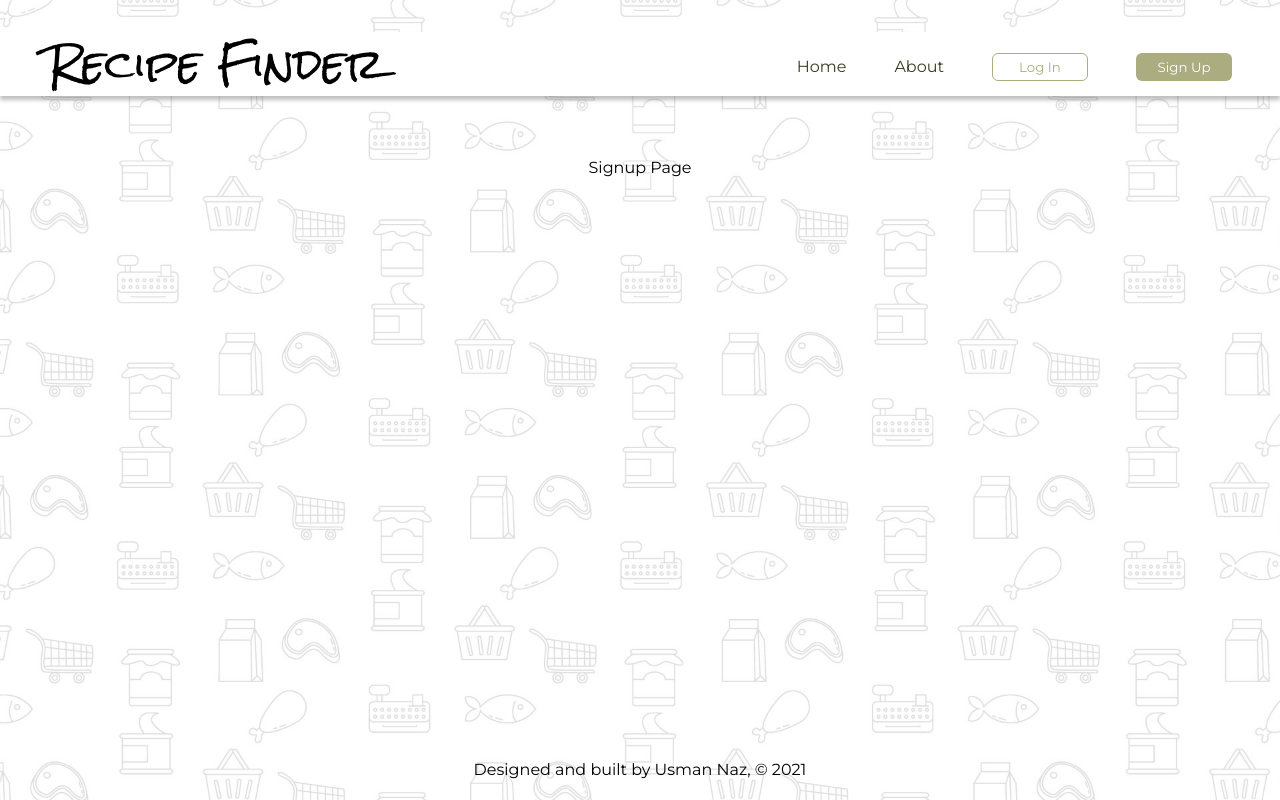
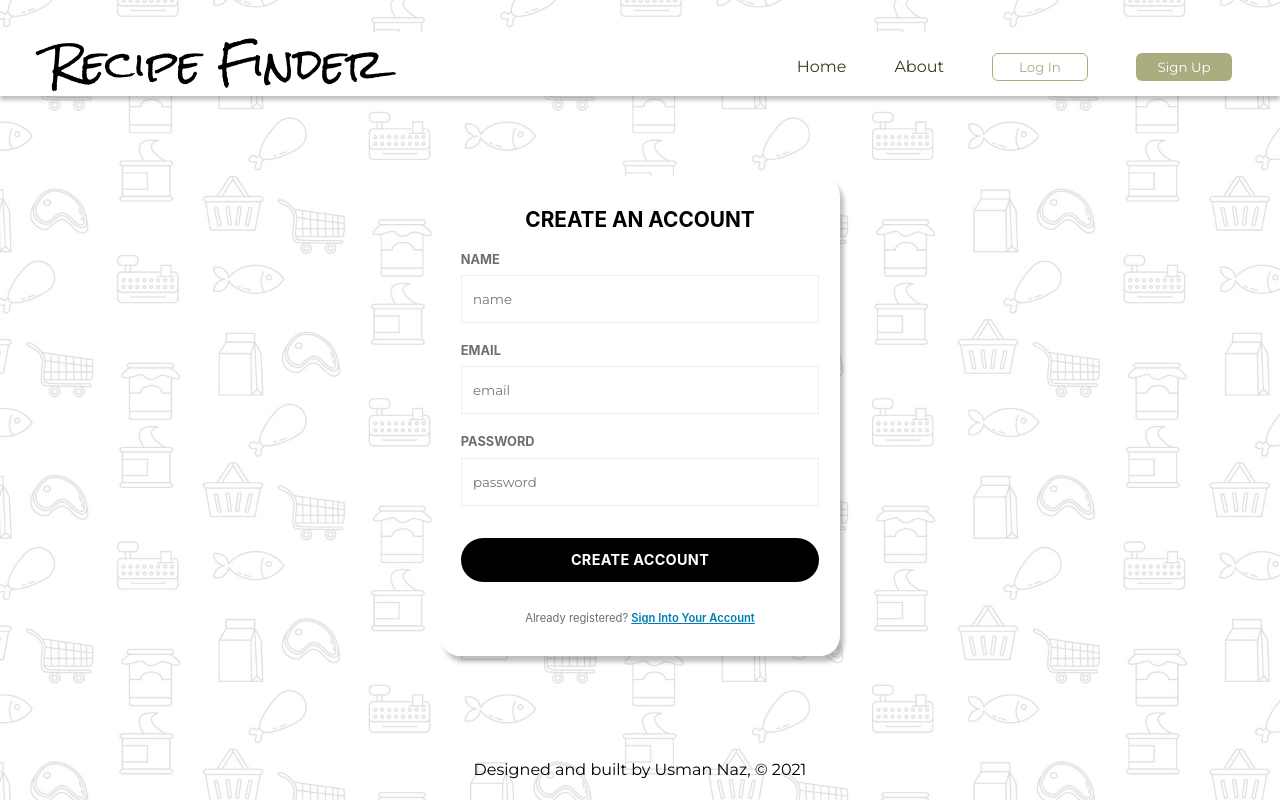
Before and after one commit to usmanazz/Recipe-Finder, a React (Create React App) app in the folder client/: page /signup in a window 1280 px wide. Built offline with nearby package versions, Linux system fonts and the light colour scheme.

Commit message:
create signup and login pages (styles)

```diff
--- a/client/package.json
+++ b/client/package.json
@@ -8,7 +8,7 @@
     "@testing-library/jest-dom": "^5.11.10",
     "@testing-library/react": "^11.2.6",
     "@testing-library/user-event": "^12.8.3",
-    "formik": "^2.2.6",
+    "formik": "^2.2.9",
     "react": "^17.0.2",
     "react-dom": "^17.0.2",
     "react-poppop": "^1.5.0",
--- a/client/src/App/App.css
+++ b/client/src/App/App.css
@@ -32,6 +32,10 @@ body {
   margin-bottom: 3.75rem;
 }
 
+body.mouse :focus {
+  outline: none;
+}
+
 .App {
   padding-bottom: 3.75rem;
   font-family: var(--montserrat-font);
@@ -49,13 +53,11 @@ body {
   text-align: center;
 }
 
-/* might need to uncomment this again */
-
-/* @media only screen and (max-width: 768px) {
+@media only screen and (max-width: 768px) {
   html {
     background-size: initial;
   }
-} */
+}
 
 @media only screen and (max-width: 550px) {
   .footer h3 {
--- a/client/src/App/App.js
+++ b/client/src/App/App.js
@@ -1,5 +1,10 @@
 import React, { useState } from "react";
-import { BrowserRouter as Router, Route, Switch } from "react-router-dom";
+import {
+  BrowserRouter as Router,
+  Redirect,
+  Route,
+  Switch,
+} from "react-router-dom";
 
 import "./App.css";
 import { NavBar } from "../components/NavBar/NavBar";
@@ -22,6 +27,12 @@ function App() {
   const [recipesToShow, setRecipesToShow] = useState([]);
   const [next, setNext] = useState(2);
   const [isLoading, setIsLoading] = useState(true);
+
+  const [isAuthenticated, setIsAuthenticated] = useState(false);
+
+  const setAuth = (boolean) => {
+    setIsAuthenticated(boolean);
+  };
 
   return (
     <Router>
@@ -65,14 +76,42 @@ function App() {
             <Route path="/recipe/:id">
               <Recipe recipes={recipes} />
             </Route>
-            <Route exact path="/account">
-              <MyAccount />
+            <Route
+              exact
+              path="/account"
+              render={(props) =>
+                isAuthenticated ? (
+                  <MyAccount {...props} setAuth={setAuth} />
+                ) : (
+                  <Redirect to="/login" />
+                )
+              }
+            >
+              {/* <MyAccount /> */}
             </Route>
-            <Route path="/login">
-              <Login />
+            <Route
+              path="/login"
+              render={(props) =>
+                !isAuthenticated ? (
+                  <Login {...props} setAuth={setAuth} />
+                ) : (
+                  <Redirect to="/account" />
+                )
+              }
+            >
+              {/* <Login /> */}
             </Route>
-            <Route path="/signup">
-              <Signup />
+            <Route
+              path="/signup"
+              render={(props) =>
+                !isAuthenticated ? (
+                  <Signup {...props} setAuth={setAuth} />
+                ) : (
+                  <Redirect to="/login" />
+                )
+              }
+            >
+              {/* <Signup /> */}
             </Route>
           </Switch>
         </div>
--- a/client/src/pages/Login/Login.css
+++ b/client/src/pages/Login/Login.css
@@ -6,3 +6,112 @@
   margin-top: 6rem;
   justify-content: center;
 }
+
+.login-box {
+  width: 25rem;
+  height: 30rem;
+  background: #ffffff;
+  box-shadow: 4px 6px 4px rgba(0, 0, 0, 0.25);
+  border-radius: 20px;
+  margin-top: 1rem;
+  margin-bottom: 2rem;
+  padding: 1rem 1.3rem;
+  line-height: 1.5rem;
+}
+
+.login-form {
+  display: flex;
+  flex-direction: column;
+}
+
+.login-title {
+  font-family: var(--segoeUI-font);
+  font-weight: bold;
+  font-size: 1.3rem;
+  text-align: center;
+  padding-top: 1rem;
+  padding-bottom: 1.5rem;
+}
+
+.login-field {
+  display: flex;
+  flex-direction: column;
+  margin-bottom: 3rem;
+}
+
+.login-field label {
+  font-family: var(--segoeUI-font);
+  font-weight: bold;
+  padding-bottom: 0.2rem;
+  font-size: 0.8rem;
+  color: #6e6e6e;
+}
+
+.login-field input {
+  border: 1px solid #eeeeee;
+  border-radius: 0;
+  height: 3rem;
+  padding: 0 0.7rem;
+}
+
+.login-field input:focus {
+  border: 1px solid #007db5;
+}
+
+.login-field input[type="email"] {
+  text-transform: lowercase;
+}
+
+.button.login-btn {
+  display: flex;
+  justify-content: center;
+  align-items: center;
+  height: 2.1rem;
+  font-family: var(--segoeUI-font);
+  font-size: 0.9rem;
+  font-weight: bold;
+  border-radius: 5rem;
+  border: none;
+  background-color: black;
+  color: #ffffff;
+  font-weight: bold;
+  letter-spacing: 0.02rem;
+  padding: 1.4rem 0;
+  margin-top: 1rem;
+  margin-bottom: 1.5rem;
+}
+
+.button.login-btn:hover {
+  background-color: rgb(0, 0, 0, 0.85);
+  cursor: pointer;
+}
+
+.button.login-btn:active {
+  background-color: black;
+}
+
+.login-redirect p {
+  font-family: var(--segoeUI-font);
+  font-size: 0.7rem;
+  text-align: center;
+  color: #6e6e6e;
+}
+
+.login-redirect p a {
+  font-weight: 600;
+  text-decoration: underline;
+  color: #007db5;
+}
+
+@media screen and (max-width: 768px) {
+  .login-box {
+    margin-top: 1rem;
+  }
+}
+
+@media screen and (max-width: 460px) {
+  .login-box {
+    width: 100%;
+    border-radius: 0;
+  }
+}
--- a/client/src/pages/Login/Login.js
+++ b/client/src/pages/Login/Login.js
@@ -1,11 +1,43 @@
 import React from "react";
 
 import "./Login.css";
+import { Button } from "../../components/UI/Button";
+import { Link } from "react-router-dom";
 
 export const Login = () => {
+  const handleSubmit = () => {
+    console.log("login");
+  };
+
   return (
     <div className="Login">
-      <h1>Login Page</h1>
+      <div className="login-box">
+        <h3 className="login-title">LOGIN INTO MY ACCOUNT</h3>
+
+        <form className="login-form">
+          <div className="login-field">
+            <label htmlFor="email">EMAIL</label>
+            <input type="email" id="email" name="email" placeholder="email" />
+          </div>
+
+          <div className="login-field">
+            <label htmlFor="password">PASSWORD</label>
+            <input
+              type="password"
+              id="password"
+              name="password"
+              placeholder="password"
+            />
+          </div>
+          <Button handleClick={handleSubmit} label="LOG IN" type="login-btn" />
+        </form>
+
+        <div className="login-redirect">
+          <p>
+            New to Recipe Finder? <Link to="/signup">Create An Account</Link>
+          </p>
+        </div>
+      </div>
     </div>
   );
 };
--- a/client/src/pages/Signup/Signup.css
+++ b/client/src/pages/Signup/Signup.css
@@ -6,3 +6,111 @@
   margin-top: 6rem;
   justify-content: center;
 }
+
+.signup-box {
+  width: 25rem;
+  height: 30rem;
+  background: #ffffff;
+  box-shadow: 4px 6px 4px rgba(0, 0, 0, 0.25);
+  border-radius: 20px;
+  margin-top: 1rem;
+  margin-bottom: 2rem;
+  padding: 1rem 1.3rem;
+  line-height: 1.5rem;
+}
+
+.signup-form {
+  display: flex;
+  flex-direction: column;
+}
+
+.signup-title {
+  font-family: var(--segoeUI-font);
+  font-weight: bold;
+  font-size: 1.3rem;
+  text-align: center;
+  padding: 1rem 0;
+}
+
+.signup-field {
+  display: flex;
+  flex-direction: column;
+  margin-bottom: 1rem;
+}
+
+.signup-field label {
+  font-family: var(--segoeUI-font);
+  font-weight: bold;
+  padding-bottom: 0.2rem;
+  font-size: 0.8rem;
+  color: #6e6e6e;
+}
+
+.signup-field input {
+  border: 1px solid #eeeeee;
+  border-radius: 0;
+  height: 3rem;
+  padding: 0 0.7rem;
+}
+
+.signup-field input:focus {
+  border: 1px solid #007db5;
+}
+
+.signup-field input[type="email"] {
+  text-transform: lowercase;
+}
+
+.button.create-account-btn {
+  display: flex;
+  justify-content: center;
+  align-items: center;
+  height: 2.1rem;
+  font-family: var(--segoeUI-font);
+  font-size: 0.9rem;
+  font-weight: bold;
+  border-radius: 5rem;
+  border: none;
+  background-color: black;
+  color: #ffffff;
+  font-weight: bold;
+  letter-spacing: 0.02rem;
+  padding: 1.4rem 0;
+  margin-top: 1rem;
+  margin-bottom: 1.5rem;
+}
+
+.button.create-account-btn:hover {
+  background-color: rgb(0, 0, 0, 0.85);
+  cursor: pointer;
+}
+
+.button.create-account-btn:active {
+  background-color: black;
+}
+
+.login-redirect p {
+  font-family: var(--segoeUI-font);
+  font-size: 0.7rem;
+  text-align: center;
+  color: #6e6e6e;
+}
+
+.login-redirect p a {
+  font-weight: 600;
+  text-decoration: underline;
+  color: #007db5;
+}
+
+@media screen and (max-width: 768px) {
+  .signup-box {
+    margin-top: 1rem;
+  }
+}
+
+@media screen and (max-width: 460px) {
+  .signup-box {
+    width: 100%;
+    border-radius: 0;
+  }
+}
--- a/client/src/pages/Signup/Signup.js
+++ b/client/src/pages/Signup/Signup.js
@@ -1,11 +1,52 @@
 import React from "react";
 
 import "./Signup.css";
+import { Button } from "../../components/UI/Button";
+import { Link } from "react-router-dom";
 
 export const Signup = () => {
+  const handleSubmit = () => {
+    console.log("create account");
+  };
+
   return (
     <div className="Signup">
-      <h1>Signup Page</h1>
+      <div className="signup-box">
+        <h3 className="signup-title">CREATE AN ACCOUNT</h3>
+
+        <form className="signup-form">
+          <div className="signup-field">
+            <label htmlFor="name">NAME</label>
+            <input type="text" id="name" name="name" placeholder="name" />
+          </div>
+
+          <div className="signup-field">
+            <label htmlFor="email">EMAIL</label>
+            <input type="email" id="email" name="email" placeholder="email" />
+          </div>
+
+          <div className="signup-field">
+            <label htmlFor="password">PASSWORD</label>
+            <input
+              type="password"
+              id="password"
+              name="password"
+              placeholder="password"
+            />
+          </div>
+          <Button
+            handleClick={handleSubmit}
+            label="CREATE ACCOUNT"
+            type="create-account-btn"
+          />
+        </form>
+
+        <div className="login-redirect">
+          <p>
+            Already registered? <Link to="/login">Sign Into Your Account</Link>
+          </p>
+        </div>
+      </div>
     </div>
   );
 };
```
Also changed, not shown: 1 other file (tests, documents, lock files or other folders).
